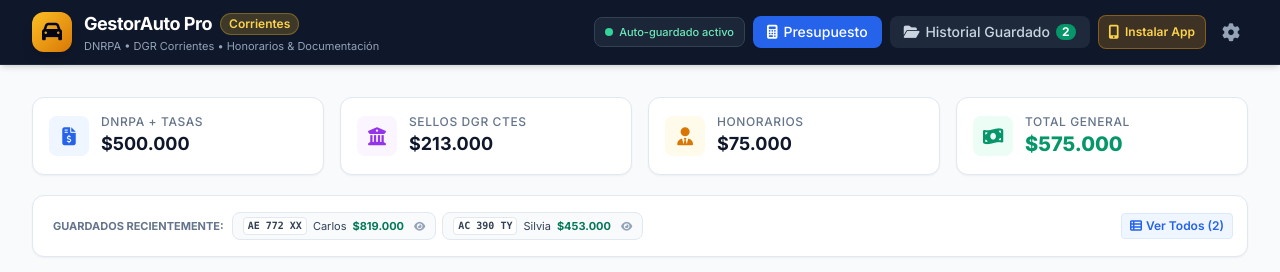
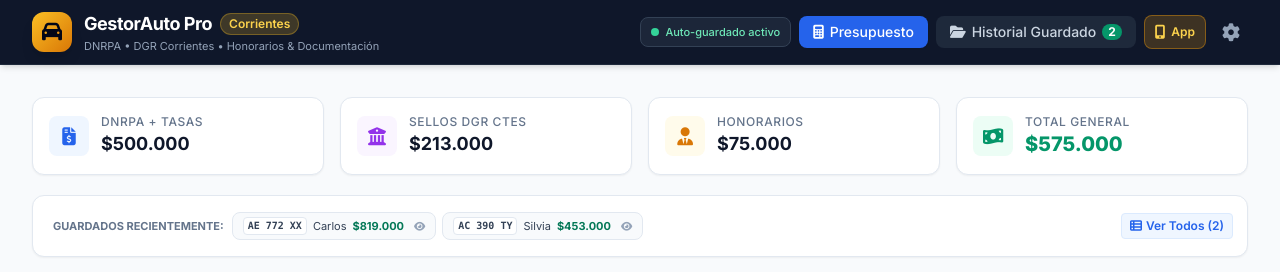
Before and after one commit to F-A-C/Presupuestador-Mandatarios, a plain HTML site: page index.html in a window 1280 px wide. Shown: the top 272 px of the page. Drawn offline with nearby package versions, Linux system fonts and the light colour scheme; some icons are missing.

Commit message:
Update index.html

```diff
--- a/index.html
+++ b/index.html
@@ -137,7 +137,7 @@
         </button>
         <button onclick="openInstallModal()" title="Instalar App en el Celular" class="px-2.5 py-1.5 rounded-lg text-xs font-semibold bg-amber-500/20 text-amber-300 hover:bg-amber-500/30 border border-amber-500/40 transition flex items-center gap-1.5">
           <i class="fa-solid fa-mobile-screen-button text-sm"></i>
-          <span class="hidden md:inline">Instalar App</span>
+          <span class="hidden md:inline">App</span>
         </button>
         <button onclick="openConfigModal()" title="Configuración de Mandatario y Tasas" class="p-1.5 sm:p-2 rounded-lg text-slate-400 hover:text-white hover:bg-slate-800 transition">
           <i class="fa-solid fa-gear text-base sm:text-lg"></i>
```
